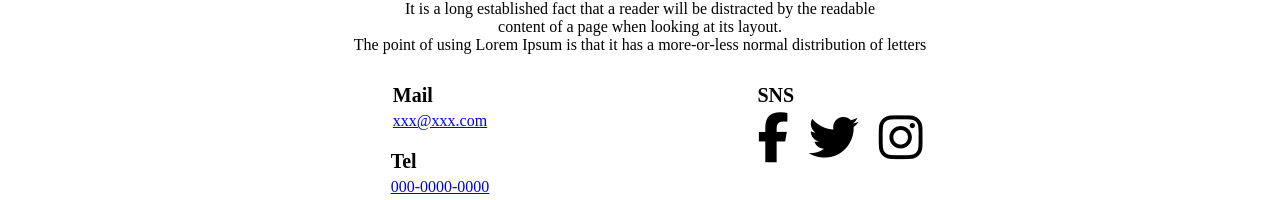
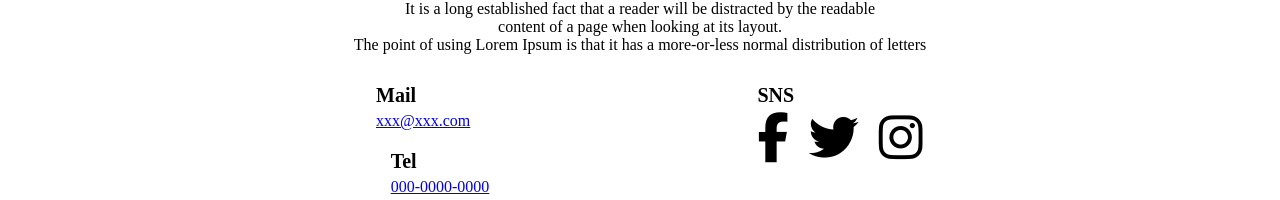
Before and after one commit to terakawaakari/MySite, a plain HTML site: page index.html in a window 1280 px wide. Shown: the part 2859-3059 px from the top of the page. Drawn offline with Linux system fonts and the light colour scheme.

Commit message:
[Fix]contact-contentの位置修正

```diff
--- a/style.css
+++ b/style.css
@@ -264,6 +264,7 @@
 
 .mail {
   display: table;
+  width: 128px;
   padding-bottom: 20px;
   margin: 0 auto;
   justify-content: center;
```
